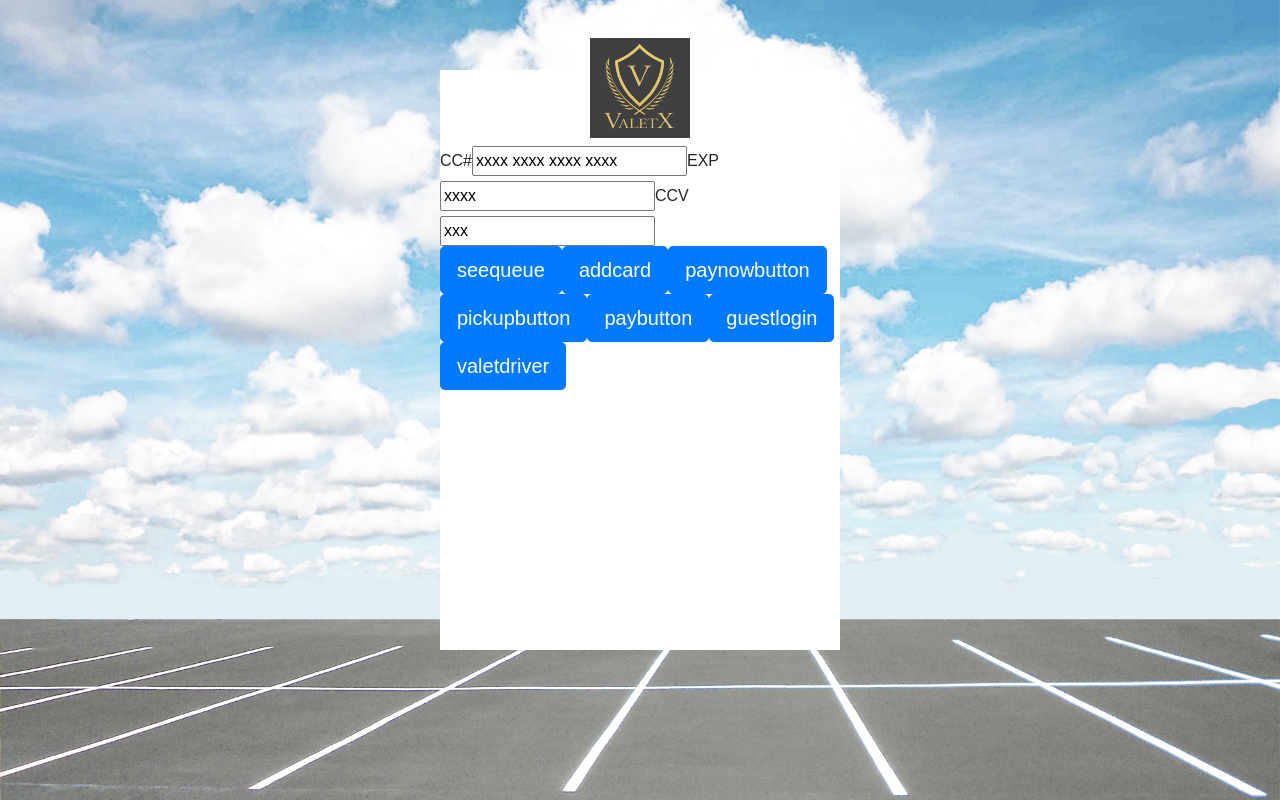
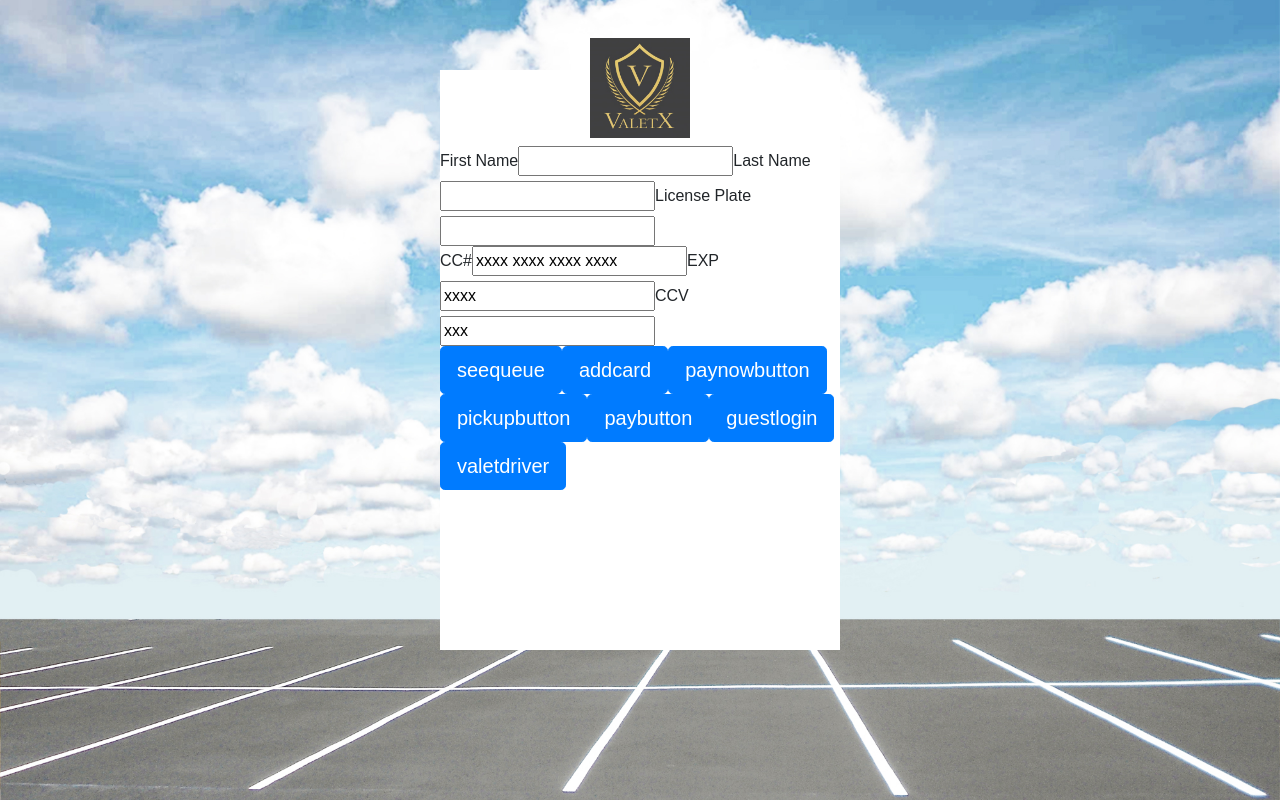
Before and after one commit to liz-guenthner/valet-it, a React (Create React App) app in the folder create-react-express/client/: page / in a window 1280 px wide. Built offline with nearby package versions, Linux system fonts and the light colour scheme.

Commit message:
guestloginform

```diff
--- a/create-react-express/client/src/App.js
+++ b/create-react-express/client/src/App.js
@@ -4,6 +4,7 @@ import LogoButton from "../src/components/logoButton";
 import LoginCard from "../src/components/loginCard";
 import ValetDriverButton from "../src/components/valetdriverbutton";
 import GuestLogin from "../src/components/guestlogin";
+import GuestLoginForm from "../src/components/guestloginform";
 
 import SeeQueueButton from "../src/components/seequeuebutton";
 
@@ -16,11 +17,13 @@ import PayNowButton from "../src/components/paynowbutton";
 import ModalContainer from "../src/components/modalContainer";
 import GuestForm from "../src/components/guestform";
 
+
 class App extends Component {
   render() {
     return (
       <LoginCard>
       <LogoButton>logo</LogoButton>
+      <GuestLoginForm></GuestLoginForm>
 
       <GuestForm>Guest</GuestForm>
 
--- /dev/null
+++ b/create-react-express/client/src/components/guestloginform/index.js
@@ -0,0 +1,30 @@
+import React from 'react';
+import './style.css'
+
+class GuestLoginForm extends React.Component {
+    render() {
+      return (
+        <form>
+
+          <label for="firstname">First Name</label>
+          <input
+            type="text"
+            id="firstname"
+            />
+           <label for="lastname">Last Name</label>
+          <input
+            type="text"
+            id="lastname"
+            />
+            <label for="licenseplate">License Plate</label>
+          <input
+            type="text"
+            id="licenseplate"
+            />
+
+        </form>
+      );
+    }
+  }
+
+export default GuestLoginForm;
```
Also changed, not shown: create-react-express/client/src/components/guestloginform/style.css (added).
